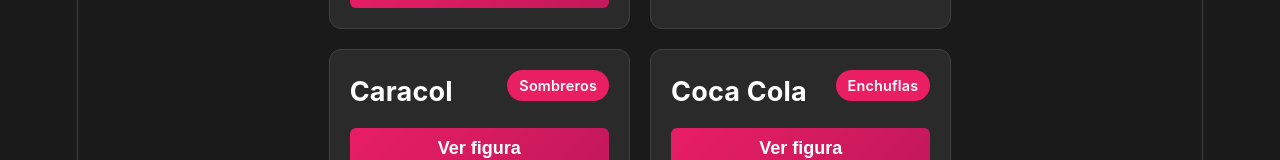
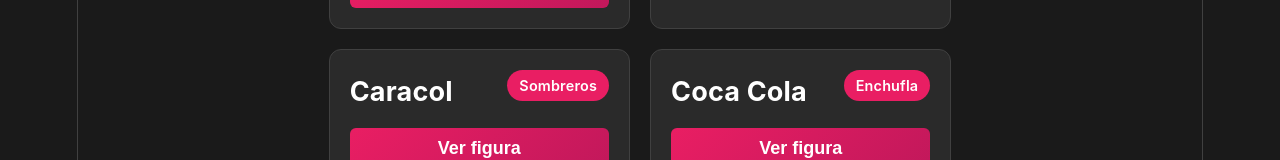
Before and after one commit to Magux14/salsero, a React (Vite) app: page / in a window 1280 px wide. Shown: the part 1232-1392 px from the top of the page. Built offline with nearby package versions, Linux system fonts and the light colour scheme.

Commit message:
fix: error con un familiy disparejo

```diff
--- a/src/data.js
+++ b/src/data.js
@@ -244,7 +244,7 @@
   {
     id: 15,
     name: 'coca cola',
-    family: 'enchuflas',
+    family: 'enchufla',
     video: './videos/coca cola.mp4',
     steps: [
       'posición de dile que no',
```
Also changed, not shown: 2 other files (tests, documents, lock files or other folders).
